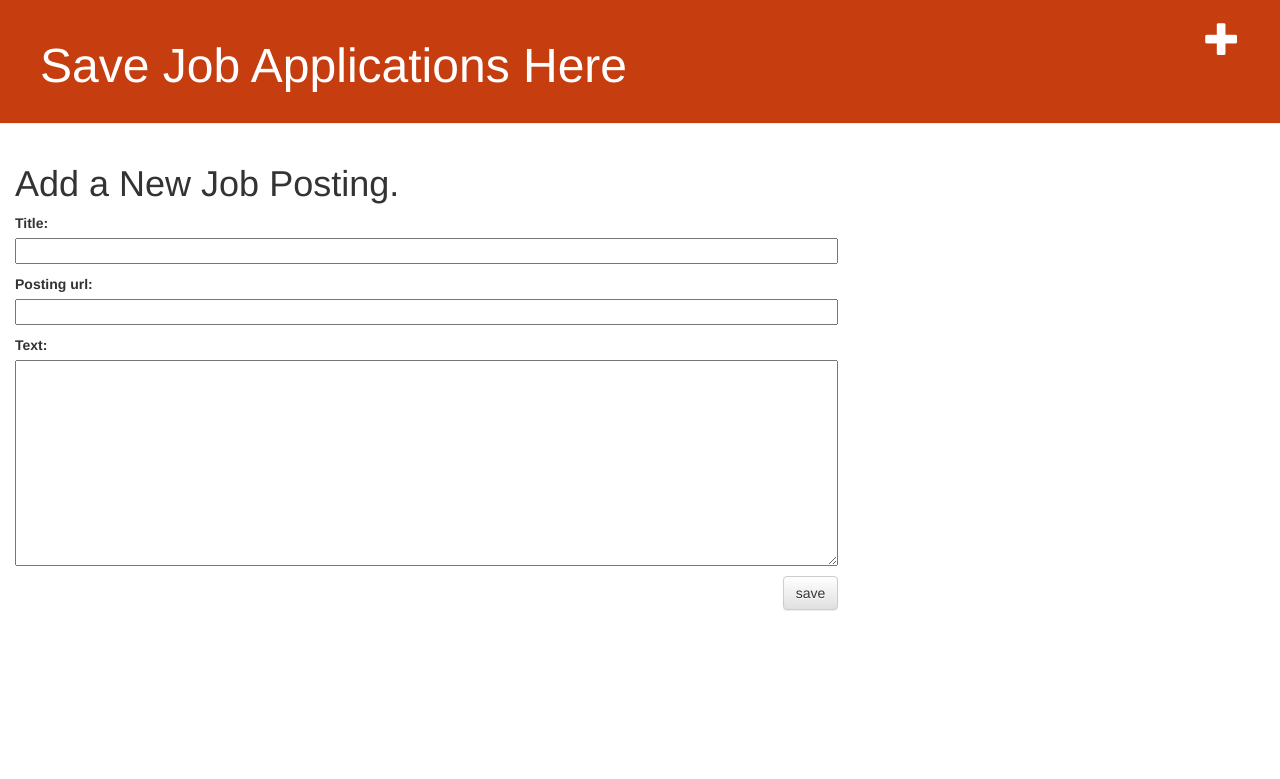
After one commit to C-Powers/jobSpace, a Django app: page /post/new/ in a window 1280 px wide. The commit adds this page. Shown: the top 779 px of the page. Run offline with Django 3.2, Linux system fonts and the light colour scheme; some libraries are stand-ins or nearby versions.

Commit message:
created functionality to add new job postings

```diff
--- /dev/null
+++ b/jobList/forms.py
@@ -0,0 +1,8 @@
+from django import forms
+from .models import UrlList
+
+class PostForm(forms.ModelForm):
+
+    class Meta:
+        model = UrlList
+        fields = ('title', 'posting_url', 'text', )
--- a/jobList/models.py
+++ b/jobList/models.py
@@ -2,6 +2,7 @@ from __future__ import unicode_literals
 
 from django.db import models
 from django.utils import timezone
+
 
 
 # Create your models here.
@@ -11,6 +12,7 @@ class UrlList(models.Model):
             default=timezone.now)
     posting_url = models.URLField(max_length = 200, default = '')
     posting_priority = models.BooleanField(default = False)
+    text = models.TextField(default=" ")
 
 
     def publish(self):
--- /dev/null
+++ b/jobList/static/css/jobList.css
@@ -0,0 +1,42 @@
+.page-header {
+    background-color: #C63D0F;
+    margin-top: 0;
+    padding: 20px 20px 20px 40px;
+}
+
+.page-header h1, .page-header h1 a, .page-header h1 a:visited, .page-header h1 a:active {
+    color: #ffffff;
+    font-size: 36pt;
+    text-decoration: none;
+}
+
+.content {
+    margin-left: 40px;
+}
+
+.date {
+    color: #828282;
+}
+
+.save {
+    float: right;
+}
+
+.post-form textarea, .post-form input {
+    width: 100%;
+}
+
+.top-menu, .top-menu:hover, .top-menu:visited {
+    color: #ffffff;
+    float: right;
+    font-size: 26pt;
+    margin-right: 20px;
+}
+
+.post {
+    margin-bottom: 70px;
+}
+
+.post h1 a, .post h1 a:visited {
+    color: #000000;
+}
--- /dev/null
+++ b/jobList/templates/jobList/base.html
@@ -0,0 +1,20 @@
+{% load staticfiles %}
+<html>
+    <head>
+        <title> Save the Jobies </title>
+        <link rel="stylesheet" href="//maxcdn.bootstrapcdn.com/bootstrap/3.2.0/css/bootstrap.min.css">
+        <link rel="stylesheet" href="//maxcdn.bootstrapcdn.com/bootstrap/3.2.0/css/bootstrap-theme.min.css">
+        <link href='//fonts.googleapis.com/css?family=Lobster&subset=latin,latin-ext' rel='stylesheet' type='text/css'>
+        <link rel="stylesheet" href="{% static 'css/jobList.css' %}">
+    </head>
+    <body>
+      <div class="page-header">
+        <a href="{% url 'post_new' %}" class="top-menu"><span class="glyphicon glyphicon-plus"></span></a>
+        <h1><a href="/"> Save Job Applications Here </a></h1>
+      </div>
+      <div class="col-md-8">
+        {% block content %}
+        {% endblock %}
+      </div>
+    </body>
+</html>
--- /dev/null
+++ b/jobList/templates/jobList/post_edit.html
@@ -0,0 +1,11 @@
+{% extends 'jobList/base.html' %}
+
+{% block content %}
+  <h1> Add a New Job Posting. </h1>
+  <form method="POST" class="post-form">{% csrf_token %}
+    {{ form.as_p }}
+    <button type = "submit" class = "save btn btn-default">
+      save
+    </button>
+  </form>
+{% endblock %}
--- a/jobList/urls.py
+++ b/jobList/urls.py
@@ -3,4 +3,5 @@ from . import views
 
 urlpatterns = [
     url(r'^$', views.jobs_list, name = 'jobs_list'),
-]
+    url(r'^post/new/$', views.post_new, name='post_new'),
+    ]
--- a/jobList/views.py
+++ b/jobList/views.py
@@ -1,8 +1,27 @@
-from django.shortcuts import render
+from django.shortcuts import render, redirect
 from django.utils import timezone
 from .models import UrlList
+from .forms import PostForm
 
 # Create your views here.
 def jobs_list(request):
     posts = UrlList.objects.filter(created_date__lte=timezone.now()).order_by('created_date')
     return render(request, 'jobList/jobs_list.html', {'posts': posts})
+
+'''def post_new(request):
+    form = PostForm()
+    return render(request, 'jobList/post_edit.html', {'form': form})
+'''
+
+def post_new(request):
+    if request.method == "POST":
+        form = PostForm(request.POST)
+        if form.is_valid():
+            post = form.save(commit=False)
+            #post.author = request.user
+            post.published_date = timezone.now()
+            post.save()
+            return redirect('jobs_list')
+    else:
+        form = PostForm()
+    return render(request, 'jobList/post_edit.html', {'form': form})
--- a/mysite/settings.py
+++ b/mysite/settings.py
@@ -40,7 +40,7 @@ INSTALLED_APPS = [
     'jobList',
 ]
 
-MIDDLEWARE = [
+MIDDLEWARE_CLASSES = [
     'django.middleware.security.SecurityMiddleware',
     'django.contrib.sessions.middleware.SessionMiddleware',
     'django.middleware.common.CommonMiddleware',
```
Also changed, not shown: jobList/templates/jobList/jobs_list.html (+15 -20 lines), jobList/migrations/0003_urllist_text.py (added), jobList/migrations/0004_auto_20160816_1443.py (added).
